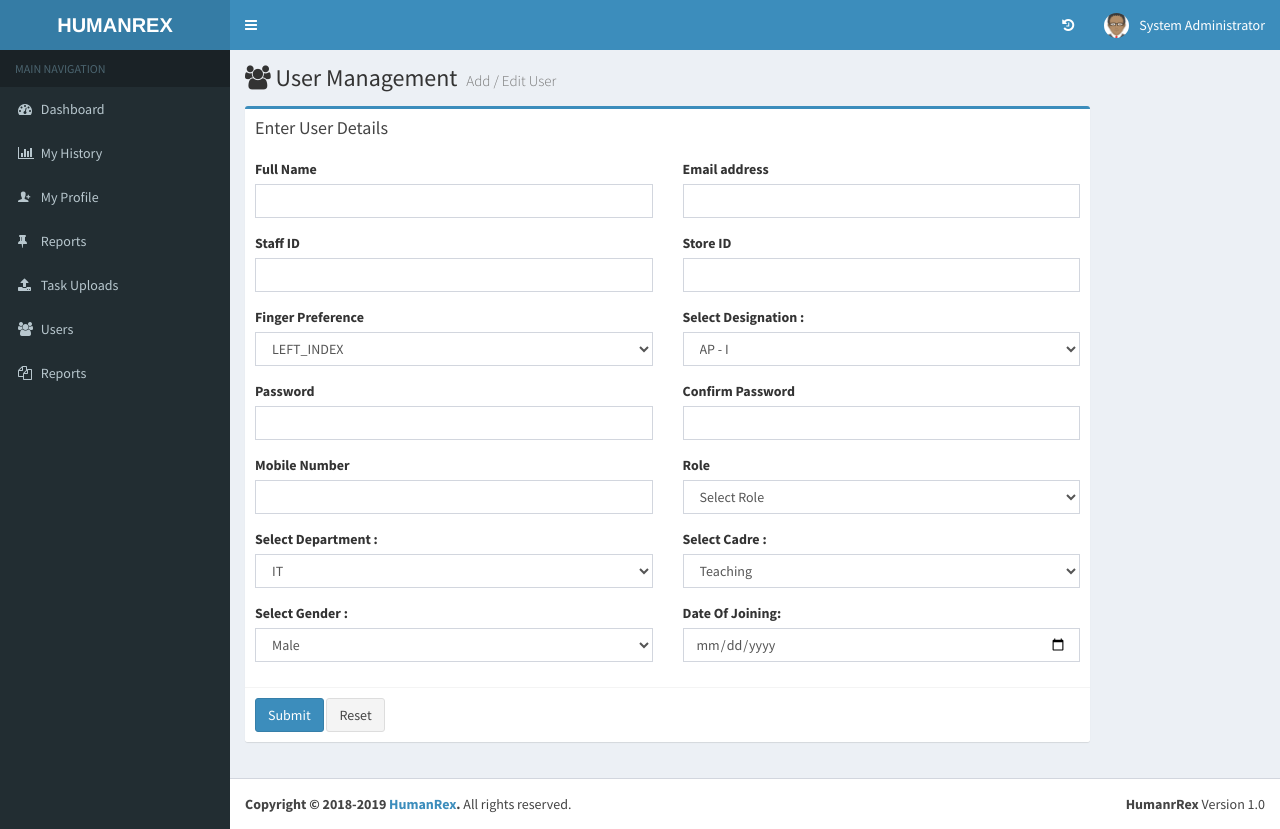
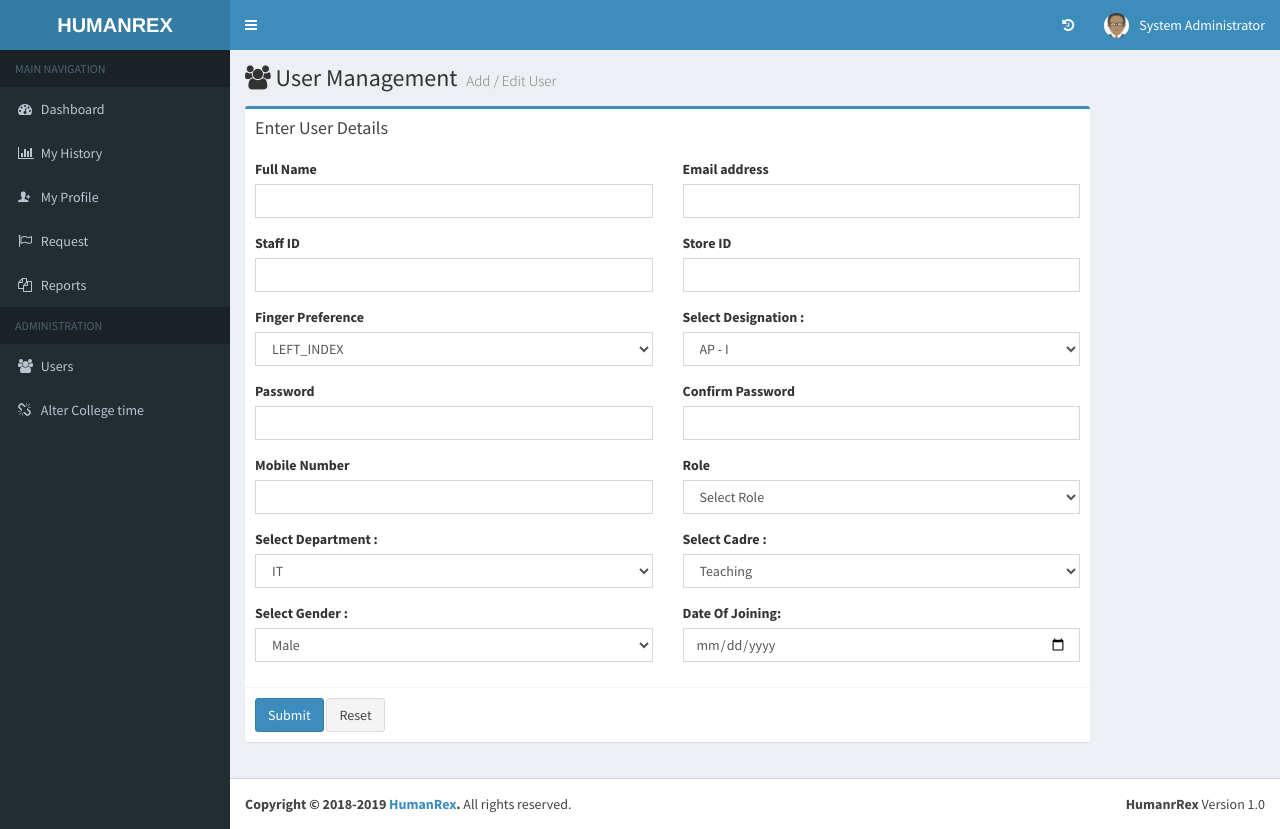
Before and after one commit to tsyogesh40/Humanrex_CodeIgniter, a CodeIgniter app: page /database/index.php/user/addNew in a window 1280 px wide. Run offline with CodeIgniter, Linux system fonts and the light colour scheme; a user stored in the database is signed in; data comes from the database, SQL or seed files in the repository.

Commit message:
side panel Fixed

```diff
--- a/application/views/includes/header.php
+++ b/application/views/includes/header.php
@@ -115,37 +115,109 @@
                 <span>My Profile</span>
               </a>
             </li>
+            <li class="treeview">
+              <a href="#request" data-toggle="collapse" >
+                <i class="fa fa-flag-o"></i>
+                <span>Request</span>
+              </a>
+              <div id="request" class="collapse">
+              <ul>
+                <br>
+                <li class="treeview">
+                  <a href="<?php echo base_url();?>profile" >
+                    <i class="fa fa-edit"></i>
+                    <span>Apply Permission/ OD / Leave</span>
+                  </a>
+                </li>
+                <br>
+                <li class="treeview">
+                  <a href="<?php echo base_url();?>profile" >
+                    <i class="fa fa-spinner"></i>
+                    <span>Application Status</span>
+                  </a>
+                </li>
+                <br>
+              </ul>
+              </div>
+            </li>
             <?php
             if($role == ROLE_ADMIN || $role == ROLE_PRINCIPAL )
             {
             ?>
             <li class="treeview">
-              <a href="#" >
-                <i class="fa fa-thumb-tack"></i>
+              <a href="#reports" data-toggle="collapse">
+                <i class="fa fa-files-o"></i>
                 <span>Reports</span>
               </a>
+              <div id="reports" class="collapse">
+                <ul class="dropdown">
+                  <li class="treeview">
+                    <a href="#" ><br>
+                      <i class="fa fa-calendar"></i>
+                      <span>Today</span>
+                    </a>
+                  </li>
+                  <br>
+                  <li class="treeview">
+                    <a href="#" >
+                      <i class="fa fa-bar-chart"></i>
+                      <span>History</span>
+                    </a>
+                  </li>
+                  <br>
+                  <li class="treeview">
+                    <a href="#" >
+                      <i class="fa fa-line-chart"></i>
+                      <span>Consolidated</span>
+                    </a>
+                  </li>
+                  <br>
+                  <li class="treeview">
+                    <a href="#" >
+                      <i class="fa fa-plane"></i>
+                      <span>Leave / OD /Late /Permission</span>
+                    </a>
+                  </li>
+                </ul>
+                <br>
+              </div>
             </li>
-            <li class="treeview">
-              <a href="#" >
-                <i class="fa fa-upload"></i>
-                <span>Task Uploads</span>
-              </a>
-            </li>
+
             <?php
             }
             if($role == ROLE_ADMIN)
             {
             ?>
+            <li class="header">ADMINISTRATION</li>
             <li class="treeview">
-              <a href="<?php echo base_url(); ?>userListing">
+              <a href="#users" data-toggle="collapse">
                 <i class="fa fa-users"></i>
-                <span>Users<?php ?></span>
+                <span>Users</span>
               </a>
             </li>
+            <div id="users" class="collapse">
+              <ul>
+                <br>
+                <li class="treeview">
+                  <a href="<?php echo base_url(); ?>userListing" >
+                    <i class="fa fa-gear"></i>
+                    <span>User Management</span>
+                  </a>
+                </li>
+                <br>
+                <li class="treeview">
+                  <a href="#">
+                    <i class="fa fa-file-text-o"></i>
+                    <span> Permission / OD / Leave </span>
+                  </a>
+                </li>
+                <br>
+              </ul>
+            </div>
             <li class="treeview">
-              <a href="#" >
-                <i class="fa fa-files-o"></i>
-                <span>Reports</span>
+              <a href="#">
+                <i class="fa fa-unlink"></i>
+                <span>Alter College time</span>
               </a>
             </li>
             <?php
```
